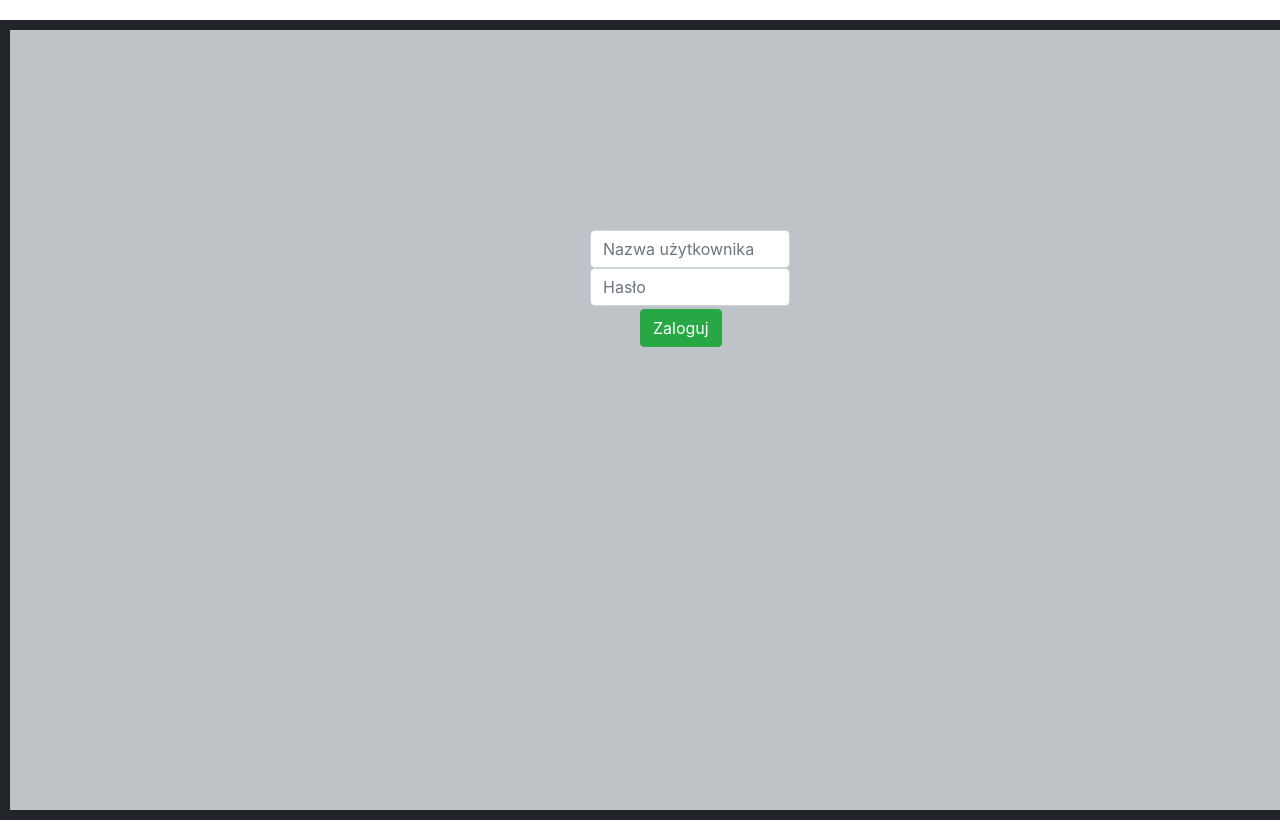
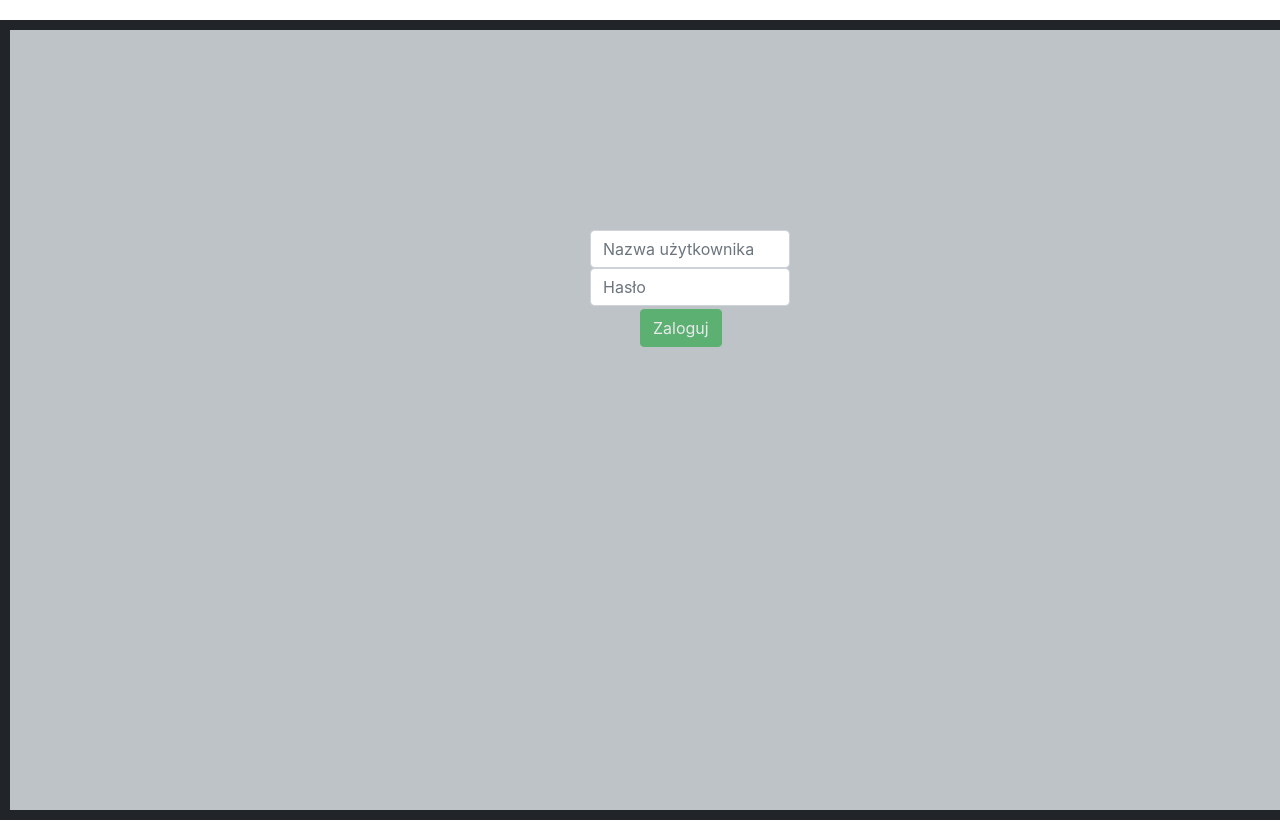
Before and after one commit to wiotrek/IdeaSpend, an Angular app in the folder IdeaSpendWeb/: page / in a window 1280 px wide. Shown: the top 840 px of the page. Built offline with nearby package versions, Linux system fonts and the light colour scheme.

Commit message:
close #14

```diff
--- /dev/null
+++ b/IdeaSpendWeb/src/app/_services/auth.service.ts
@@ -0,0 +1,26 @@
+import { Injectable } from '@angular/core';
+import { HttpClient } from '@angular/common/http';
+import {map} from 'rxjs/operators';
+import {Observable} from 'rxjs';
+
+@Injectable()
+
+// The service provides create as register and get of the create by login method personal information
+// NOTE: After create service put this class in app.module.ts inside provides
+export class AuthService {
+
+  baseUrl = 'http://localhost:5000/api/auth/';
+
+  constructor(private http: HttpClient) { }
+
+  login(model: any): Observable<void>{
+    return this.http.post(this.baseUrl + 'login', model)
+      // Do something with response from server
+      .pipe(map((response: any) => {
+        const user = response;
+        if (user){
+          localStorage.setItem('token', user.token);
+        }
+      } ));
+  }
+}
--- a/IdeaSpendWeb/src/app/login/login.component.html
+++ b/IdeaSpendWeb/src/app/login/login.component.html
@@ -2,20 +2,36 @@
 <div class="cnt-center">
 
   <!-- Form to realize login request method -->
-  <form>
+  <!-- ngForm is required register by app.module.ts -->
+  <form #loginForm="ngForm" (ngSubmit)="login()">
 
     <!-- Username -->
     <input class="form-control"
            type="text"
-           placeholder="Nazwa użytkownika">
+           placeholder="Nazwa użytkownika"
+           [(ngModel)]="model.username"
+           name="login"
+           required
+    >
 
     <!-- Password -->
     <input class="form-control"
            type="password"
-           placeholder="Hasło">
+           placeholder="Hasło"
+           [(ngModel)]="model.password"
+           name="password"
+           required
+    >
 
-    <!-- Login button -->
-    <button type="submit" class="btn btn-success login-button">Zaloguj</button>
+    <!-- Login button is access if all inputs from loginForm directive
+         contain at least one sign (defaults) -->
+    <button [disabled]="!loginForm.valid"
+            type="submit"
+            class="btn btn-success login-button">
+
+        Zaloguj
+
+    </button>
 
   </form>
 
--- a/IdeaSpendWeb/src/app/login/login.component.ts
+++ b/IdeaSpendWeb/src/app/login/login.component.ts
@@ -1,4 +1,6 @@
 import { Component, OnInit } from '@angular/core';
+
+import {AuthService} from '../_services/auth.service';
 
 @Component({
   selector: 'app-login',
@@ -7,9 +9,24 @@ import { Component, OnInit } from '@angular/core';
 })
 export class LoginComponent implements OnInit {
 
-  constructor() { }
+  model: any = {};
+
+  constructor(public authService: AuthService) { }
 
   ngOnInit(): void {
   }
 
+  //region Public Methods
+
+  // login method invoke in login.component.html
+  login(): void {
+    this.authService.login(this.model)
+      .subscribe(
+        next =>  { console.log('Everything okay'); },
+        error => { console.log('Nothing okay'); }
+        );
+  }
+
+  //endregion
+
 }
```
Also changed, not shown: IdeaSpendWeb/src/app/app.module.ts (+9 -2 lines), 1 other file (tests, documents, lock files or other folders).
